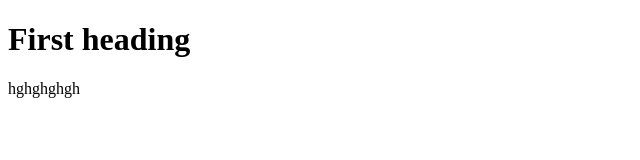
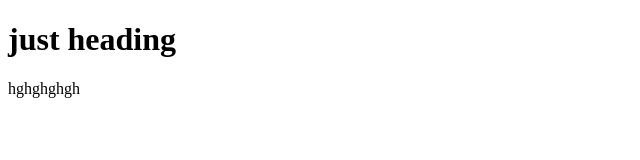
Before and after one commit to Mudasir572/learn-github, a plain HTML site: page index.html in a window 1280 px wide. Shown: the whole page, without its empty margins (0-640 px from the left). Drawn offline with Linux system fonts and the light colour scheme.

Commit message:
changed heading

```diff
--- a/index.html
+++ b/index.html
@@ -6,7 +6,7 @@
     <title>Git Training</title>
 </head>
 <body>
-    <h1>First heading</h1>
+    <h1>just heading</h1>
     <p>hghghghgh</p>
 </body>
 </html>
```
